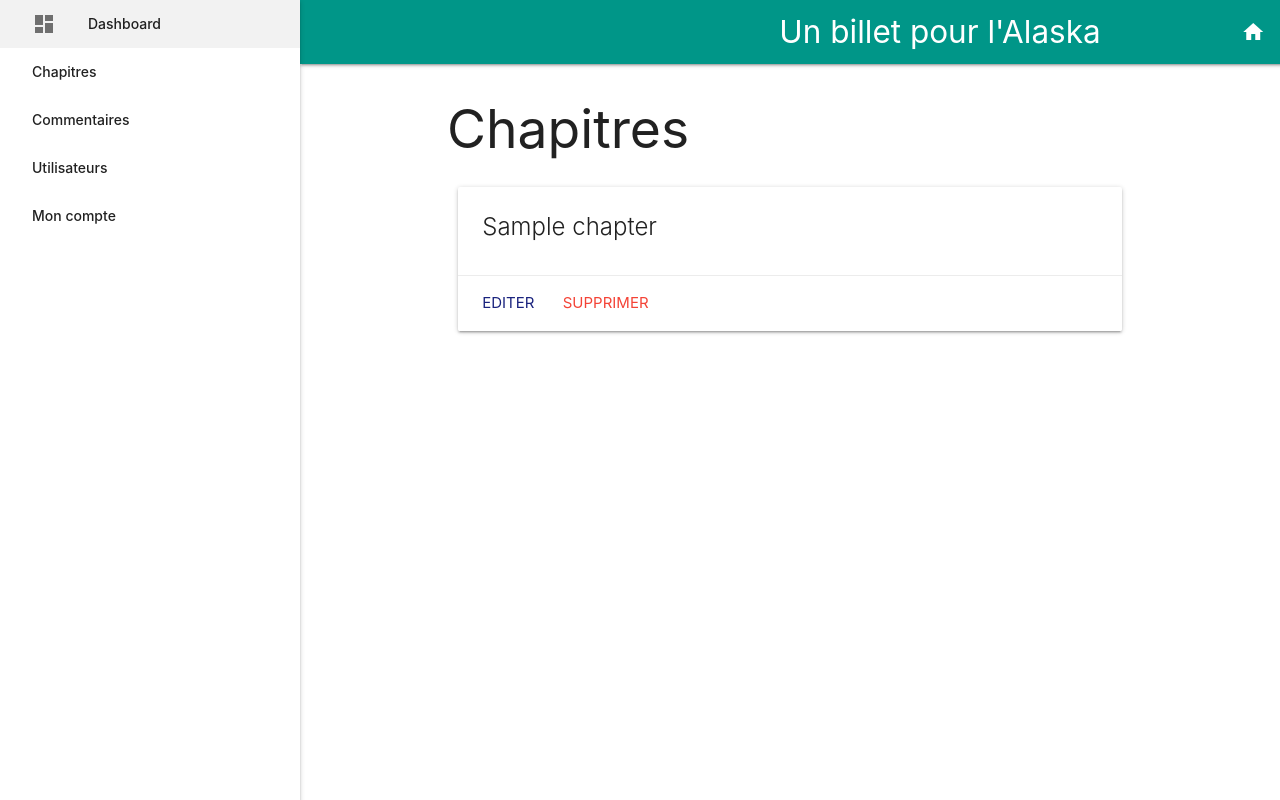
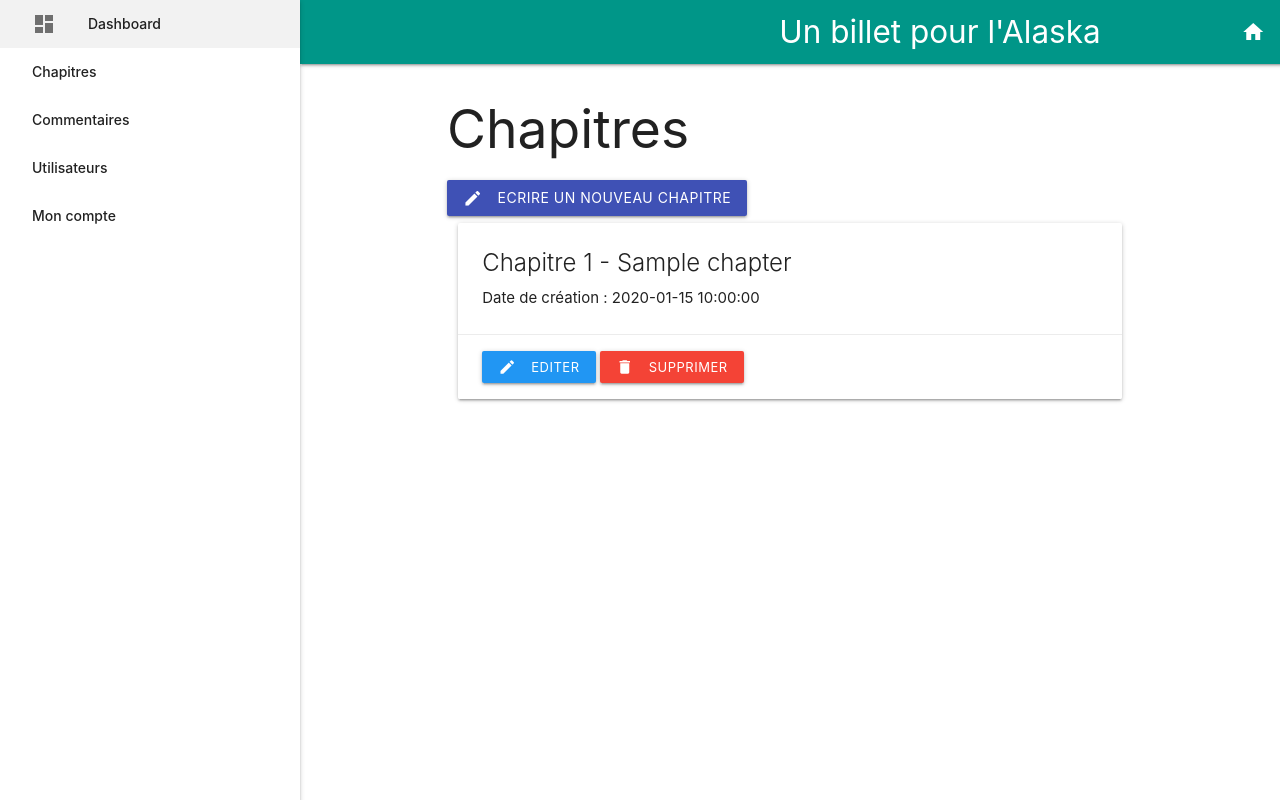
Before and after one commit to codbear/DouglasMeunier_4_20092019, a PHP site: template App/Views/dashboard/chapters.php in a window 1280 px wide. Run offline with PHP 8.4, Linux system fonts and the light colour scheme; the template is opened without the code that fills it: most values are stand-ins (such as "Sample title", 1, 10 or a date in 2020); data that the repository does not hold is empty.

Commit message:
refactor(dashboard-articles): improve CRUD links style (but still not fonctionnal)

```diff
--- a/App/Models/BookModel.php
+++ b/App/Models/BookModel.php
@@ -8,7 +8,7 @@ class BookModel extends DatabaseModel {
 
     public function getTableOfContent() {
         $db = $this->dbConnect();
-        $req = $db->query('SELECT id, title, DATE_FORMAT(creation_date, \'%d/%m/%Y\') AS creation_date_fr
+        $req = $db->query('SELECT id, chapter_number, title, DATE_FORMAT(creation_date, \'%d/%m/%Y - %H:%i:%s\') AS creation_date_fr
                             FROM posts
                             ORDER BY creation_date');
         return $req;
--- a/App/Views/dashboard/chapters.php
+++ b/App/Views/dashboard/chapters.php
@@ -1,6 +1,7 @@
 <?php ob_start(); ?>
 
 <h2>Chapitres</h2>
+<a class="btn waves-effect waves-light indigo"><i class="material-icons left">create</i>Ecrire un nouveau chapitre</a>
 
 <?php
 while ($chapter = $chaptersList->fetch()) {
@@ -9,11 +10,12 @@ while ($chapter = $chaptersList->fetch()) {
         <div class="col s12">
             <div class="card">
                 <div class="card-content">
-                    <span class="card-title"><?= htmlspecialchars($chapter['title']); ?></span>
+                    <span class="card-title">Chapitre <?= $chapter['chapter_number']; ?> - <?= $chapter['title']; ?></span>
+                    <p>Date de création : <?= $chapter['creation_date_fr']; ?></p>
                 </div>
                 <div class="card-action">
-                    <a href="#" class="indigo-text text-darken-4">Editer</a>
-                    <a href="#" class="red-text">Supprimer</a>
+                    <a class="btn-small waves-effect waves-light blue"><i class="material-icons left">edit</i>Editer</a>
+                    <a class="btn-small waves-effect waves-light red"><i class="material-icons left">delete</i>Supprimer</a>
                 </div>
             </div>
         </div>
```
